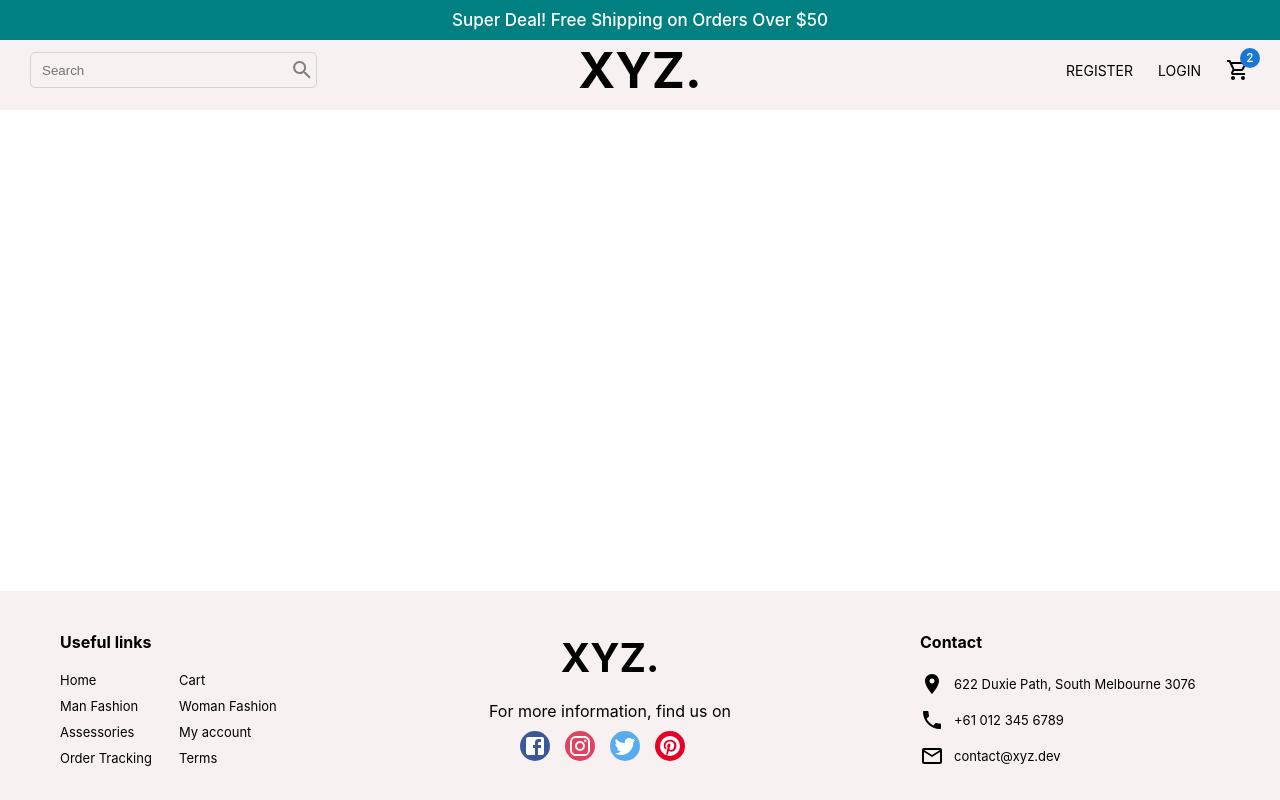
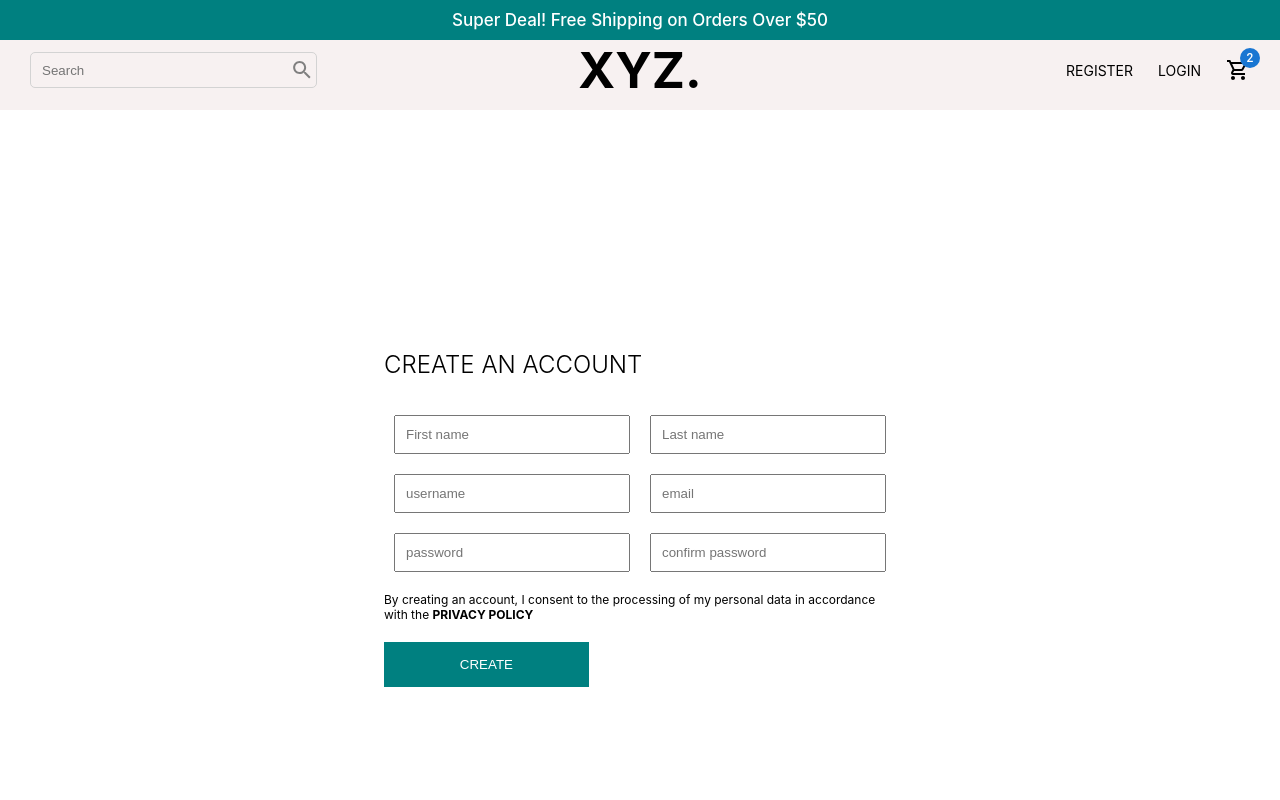
Before and after one commit to yaoyangdi/flash_sales, a React (Create React App) app in the folder frontend/ecommerce/: page /register in a window 1280 px wide. Shown: the top 800 px of the page. Built offline with nearby package versions, Linux system fonts and the light colour scheme.

Commit message:
register page added

```diff
--- a/frontend/ecommerce/src/App.js
+++ b/frontend/ecommerce/src/App.js
@@ -3,6 +3,7 @@
 import Footer from './components/Footer';
 import Navbar from "./components/Navbar";
 import Home from "./pages/Home";
+import Register from './pages/Register';
 
 function App() {
   return (
@@ -12,6 +13,7 @@
         <Navbar/>
         <Routes>
           <Route path="/" element = {<Home/>} />
+          <Route path="/register" element = {<Register/>} />
         </Routes>
       </Router>
       <Footer/>
--- a/frontend/ecommerce/src/components/Footer.jsx
+++ b/frontend/ecommerce/src/components/Footer.jsx
@@ -11,10 +11,6 @@
 const Container = styled.div`
     display: flex;
     background-color: #F7F1F1;
-    position: fixed;
-    bottom: 0;
-    left: 0;
-    right: 0;
 `;
 // Left section
 const Left = styled.div`
--- a/frontend/ecommerce/src/pages/Home.jsx
+++ b/frontend/ecommerce/src/pages/Home.jsx
@@ -1,11 +1,15 @@
+import styled from "styled-components"
 
+const Container = styled.div`
+    min-height: 100vh;
+`
 const Home = () => {
   return (
-    <div>
+    <Container>
         <br></br>
         This is the Home page
         <br></br>
-    </div>
+    </Container>
   )
 }
 
--- /dev/null
+++ b/frontend/ecommerce/src/pages/Register.jsx
@@ -0,0 +1,65 @@
+import styled from "styled-components"
+
+const Container = styled.div`
+    width: 100vw;
+    height: 100vh;
+    background: white;
+    display: flex;
+    align-items: center;
+    justify-content: center;
+`;
+const Wrapper = styled.div`
+    width: 40%;
+    padding: 20px;
+`;
+const Form = styled.form`
+    display: flex;
+    flex-wrap: wrap;
+`;
+const Input = styled.input`
+    flex: 1;
+    min-width: 40%;
+    margin: 20px 10px 0px 10px;
+    padding: 10px;
+`;
+
+const Title = styled.h1`
+    font-size: 24px;
+    font-weight: 300;
+`;
+const Agreement = styled.span`
+    font-size: 12px;
+    margin: 20px 0px;
+`;
+const Button = styled.button`
+    width: 40%;
+    border: none;
+    padding: 15px 20px;
+    background-color: teal;
+    color: white;
+    cursor: pointer;
+`;
+
+const Register = () => {
+  return (
+    <Container>
+        <Wrapper>
+            <Title>CREATE AN ACCOUNT</Title>
+            <Form>
+                <Input placeholder="First name"/>
+                <Input placeholder="Last name"/>
+                <Input placeholder="username"/>
+                <Input placeholder="email"/>
+                <Input type="password" placeholder="password"/>
+                <Input type="password" placeholder="confirm password"/>
+                <Agreement>
+                    By creating an account, I consent to the processing of my personal data in accordance with the <b>PRIVACY POLICY</b>
+                </Agreement>
+                <Button>CREATE</Button>
+            </Form>
+        </Wrapper>
+    </Container>
+  )
+}
+
+export default Register
```
